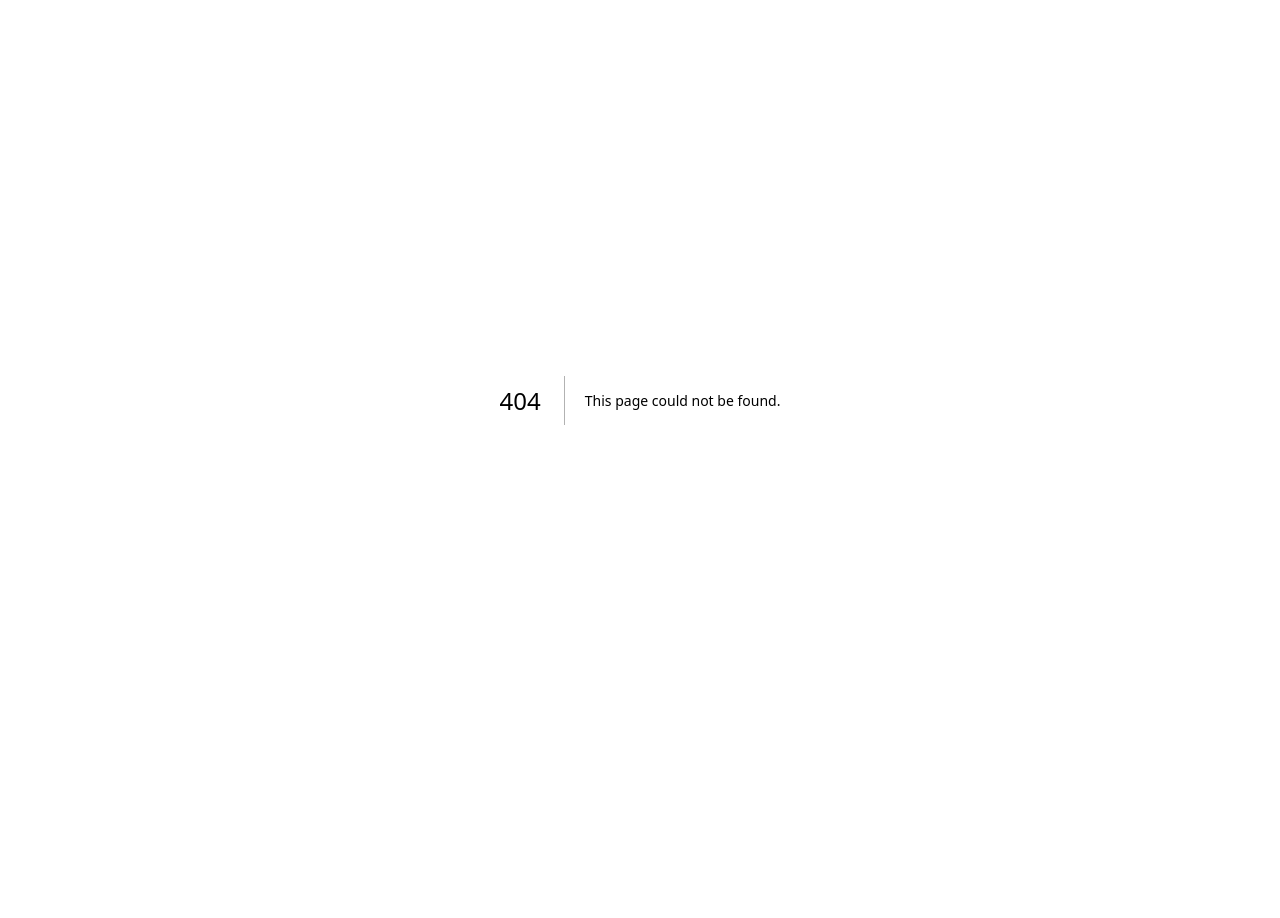
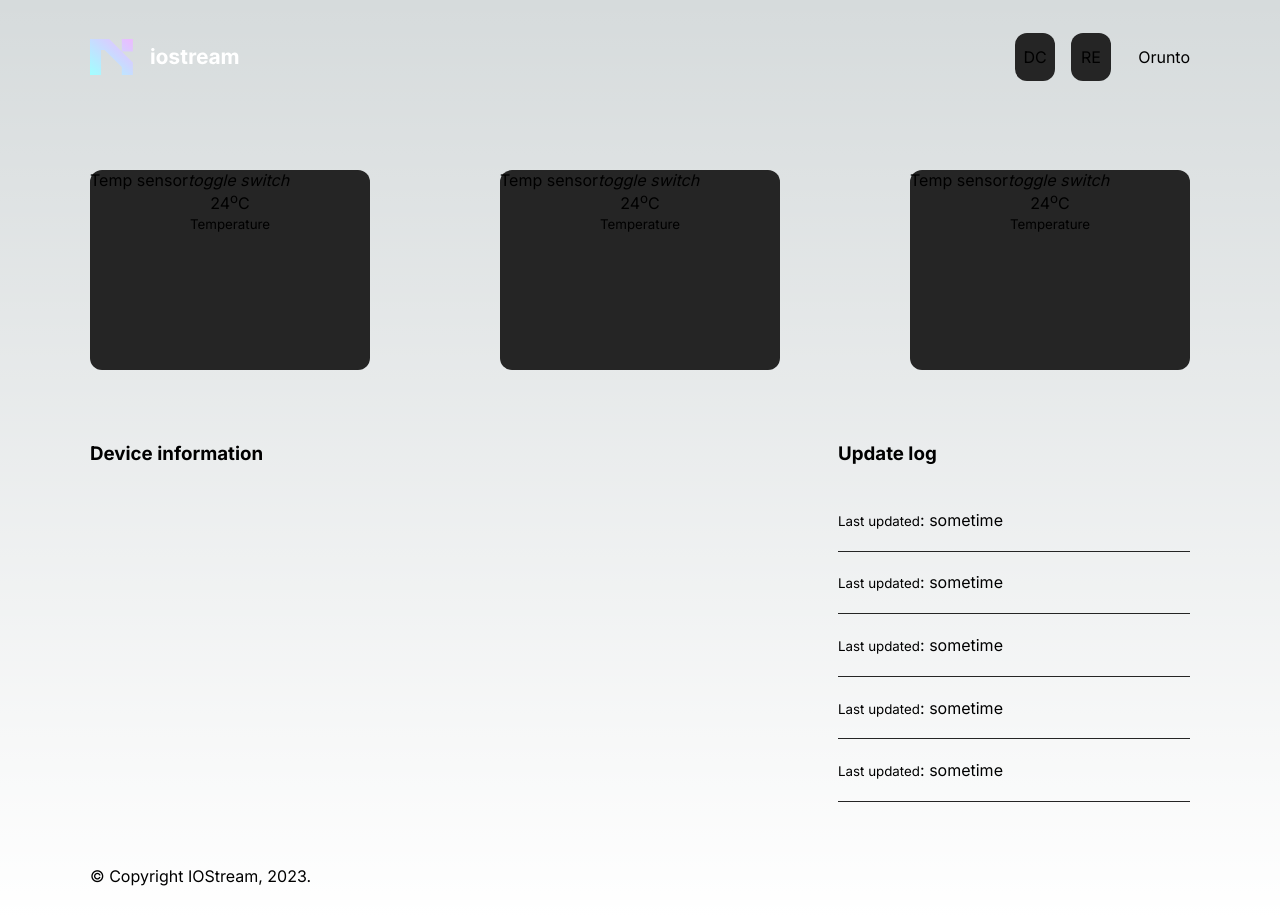
Before and after one commit to orunto/iostream, a Next.js app: page /monitor in a window 1280 px wide. Before the commit this address had no page. Before the commit the page ends 800 px from the top, so only its background shows below. Built offline with nearby package versions, Linux system fonts and the light colour scheme.

Commit message:
Done with monitor structure

```diff
--- a/src/app/layout.tsx
+++ b/src/app/layout.tsx
@@ -1,12 +1,14 @@
-import './globals.css'
 import type { Metadata } from 'next'
 import { Inter } from 'next/font/google'
+
+import '../styles/globals.css';
+import '../styles/utility.css';
 
 const inter = Inter({ subsets: ['latin'] })
 
 export const metadata: Metadata = {
-  title: 'Create Next App',
-  description: 'Generated by create next app',
+  title: 'IOStream',
+  description: 'Real-time monitoring service with IoT and Nobox',
 }
 
 export default function RootLayout({
--- /dev/null
+++ b/src/app/monitor/page.tsx
@@ -0,0 +1,114 @@
+import Image from 'next/image';
+import ToggleSwitch from '@/components/ToggleSwitch';
+
+import pageStyle from '../../styles/page.module.css';
+
+
+const Monitor = () => {
+    return (
+        <>
+            <header className='d-flex justify-between'>
+                {/* Logo */}
+                <Image
+                    height={50}
+                    width={150}
+                    src={"/images/logo/logo.svg"}
+                    alt='IOStream Logo'
+                />
+
+                <div className='d-flex align-center c-gap--1 c-md-gap--2'>
+                    <ul className='d-flex c-gap--1'>
+                        <li>
+                            <a
+                                href='#'
+                                className='icon'
+                            >
+                                DC
+                            </a>
+                        </li>
+
+                        <li>
+                            <a
+                                href='#'
+                                className='icon'
+                            >
+                                RE
+                            </a>
+                        </li>
+                    </ul>
+
+
+                    <div>
+                        {/* Profile image */}
+                        <span>Orunto</span>
+                    </div>
+                </div>
+            </header>
+
+
+            <main className=''>
+                {/* Sensors data display*/}
+
+                <section className='my-1 d-flex col row-md r-gap--2 align-center justify-between'>
+                    {
+                        [1,2,3].map((item)=>(
+                            <article key={item} className='sensor-display'>
+                                <div className='d-flex justify-content-between'>
+                                    <span>Temp sensor</span>
+
+                                    {/* Toggle switch */}
+                                    <ToggleSwitch/>
+                                </div>
+
+                                <div className='text-center'>
+                                    <span className='d-block'>24<sup>o</sup>C</span>
+                                    <small>Temperature</small>
+                                </div>
+                            </article>
+                        ))
+                    }
+
+                </section>
+
+
+
+                <section className='mt-5 d-flex col row-md r-gap--2 justify-between'>
+                    {/* Device info */}
+
+                    <div>
+                        <h3>Device information</h3>
+
+                        {/* Device info */}
+                    </div>
+
+
+
+                    <div>
+                        <h3>Update log</h3>
+
+                        {/* Update log */}
+                        <ul className='mt-1 log-list'>
+                            {[1,2,3,4,5].map(item=>(
+                                <li key={item} className='log-item'>
+                                    {/* icons */}
+                                    <small>Last updated</small>: sometime
+                                </li>
+                            ))}
+                        </ul>
+
+                    </div>
+
+
+                </section>
+
+            </main>
+
+            <footer>
+                &copy; Copyright IOStream, 2023.
+            </footer>
+        </>
+    )
+}
+
+
+export default Monitor;
--- a/src/app/page.tsx
+++ b/src/app/page.tsx
@@ -1,5 +1,5 @@
 import Image from 'next/image'
-import styles from './page.module.css'
+import styles from '../styles/page.module.css'
 
 export default function Home() {
     return (
--- /dev/null
+++ b/src/components/ToggleSwitch.tsx
@@ -0,0 +1,10 @@
+
+
+const ToggleSwitch = () => {
+    return (
+        <span><i>toggle switch</i></span>
+    )
+}
+
+
+export default ToggleSwitch;
--- a/src/app/globals.css
+++ b/src/styles/globals.css
@@ -38,6 +38,10 @@
   --callout-border-rgb: 172, 175, 176;
   --card-rgb: 180, 185, 188;
   --card-border-rgb: 131, 134, 135;
+
+
+  /* Custom colors */
+  --grey: #252525;
 }
 
 @media (prefers-color-scheme: dark) {
@@ -100,6 +104,79 @@ a {
   text-decoration: none;
 }
 
+ul {
+    list-style: none;
+    padding: 0;
+}
+
+
+header,
+main,
+footer {
+    max-width: 100%;
+    width: var(--max-width);
+    margin-inline: auto;
+
+    padding: 2rem;
+}
+
+
+.icon {
+    display: inline-block;
+
+    width: 2.5rem;
+    height: 3rem;
+
+    display: flex;
+    align-items: center;
+    justify-content: center;
+
+    background-color: var(--grey, black);
+    border-radius: var(--border-radius, 10px);
+}
+
+
+.sensor-display {
+    width: 100%;
+    height: 200px;
+
+    background-color: var(--grey, black);
+    border-radius: var(--border-radius, 10px);
+}
+
+
+.log-list {
+    max-width: 100%;
+}
+
+.log-list .log-item {
+    padding-block: 1.3rem;
+    border-bottom: 1px solid var(--grey);
+}
+
+
+
+@media screen and (min-width: 1100px) {
+    .log-list {
+        width:22rem;
+        max-height: 500px;
+        overflow: auto;
+    }
+
+    header,
+    main,
+    footer {
+        padding-inline: 0;
+    }
+
+
+    .sensor-display {
+        width: 280px;
+        height: 200px;
+    }
+}
+
+
 @media (prefers-color-scheme: dark) {
   html {
     color-scheme: dark;
--- a/src/app/page.module.css
+++ b/src/styles/page.module.css
@@ -6,6 +6,7 @@
     padding: 6rem;
     min-height: 100vh;
 }
+
 
 .description {
   display: inherit;
--- /dev/null
+++ b/src/styles/utility.css
@@ -0,0 +1,75 @@
+/* Display utility classes */
+.d-flex {
+    display: flex;
+    column-gap: var(--column-gap);
+    row-gap: var(--row-gap);
+}
+
+.d-flex.justify-between {
+    justify-content: space-between;
+}
+.d-flex.justify-center {
+    justify-content: center;
+}
+.d-flex.align-center {
+    align-items: center;
+}
+
+.d-flex.col {
+    flex-direction: column;
+}
+
+
+
+.d-block {
+    display: block;
+}
+
+
+/* Flex Gap varaibles */
+.c-gap--1 {
+    --column-gap: .99rem;
+}
+.c-gap--2 {
+    --column-gap: 1.2rem;
+}
+.r-gap--2 {
+    --row-gap: 1.2rem;
+}
+
+@media screen and (min-width: 1100px) {
+    .c-md-gap--2 {
+        --column-gap: 1.7rem;
+    }
+    .d-flex.row-md {
+        flex-direction: row;
+    }
+}
+
+
+/* Margin and paddings */
+
+.my-1 {
+    margin-block: 1.5rem;
+}
+.my-2 {
+    margin-block: 2.5rem;
+}
+.mt-1 {
+    margin-top: 1.5rem;
+}
+.mt-2 {
+    margin-top: 2.5rem;
+}
+.mt-3 {
+    margin-top: 3.5rem;
+}
+.mt-5 {
+    margin-top: 4.5rem;
+}
+
+
+/* Texts */
+.text-center {
+    text-align: center;
+}
```
Also changed, not shown: public/images/icons/help.svg (added), public/images/logo/logo.svg (added). Lines whose indentation alone changed are shown as unchanged.
